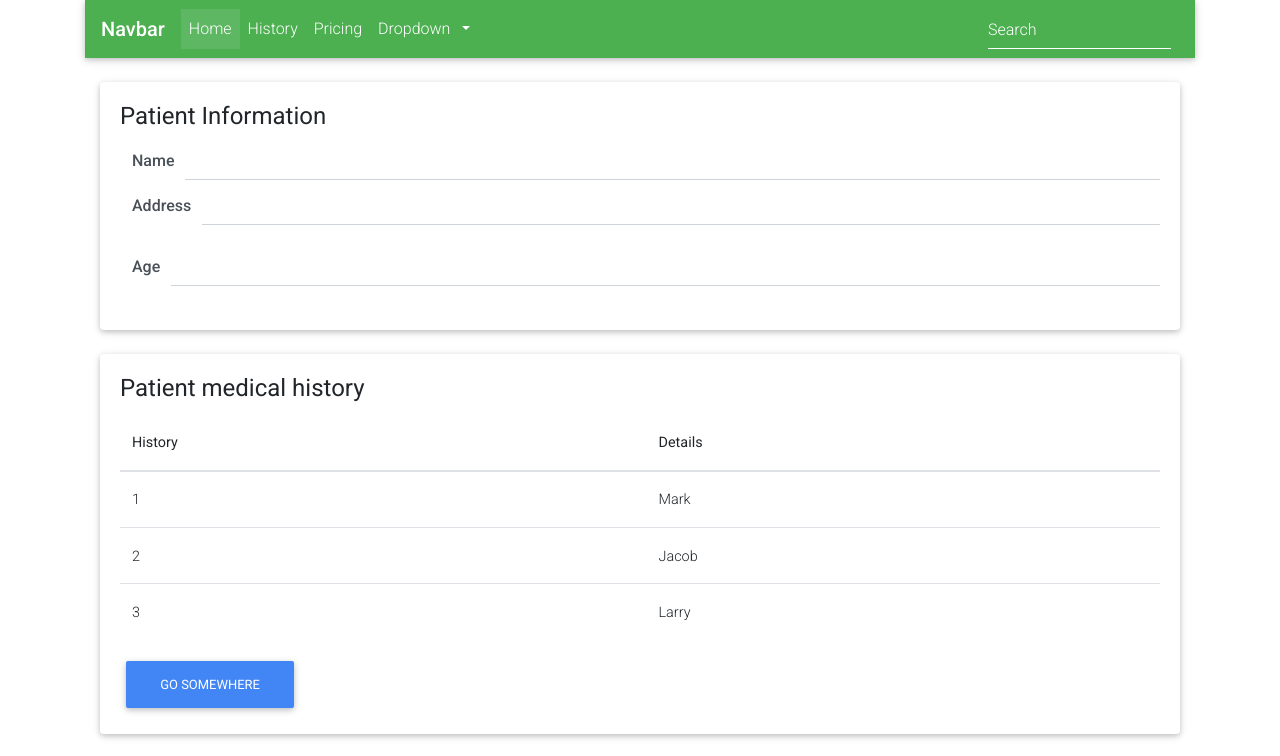
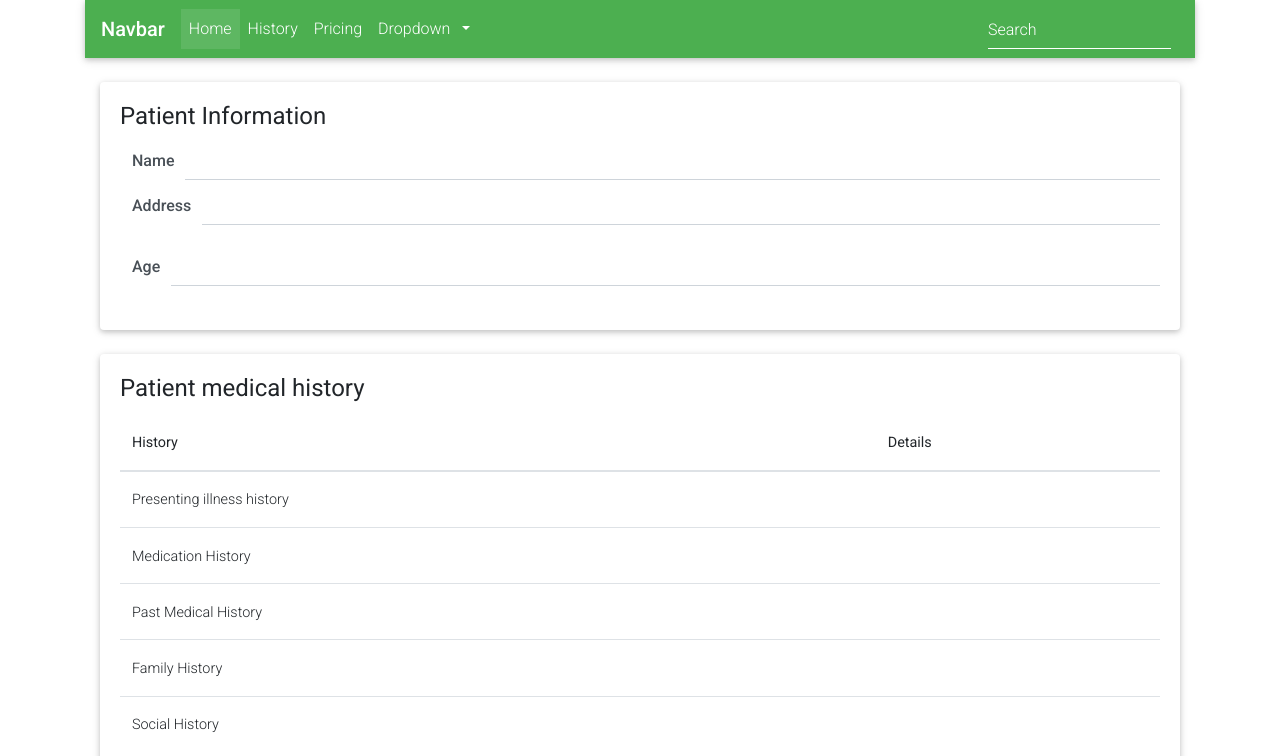
Before and after one commit to mwinamijr/Team-213-A-Front-End, a React (Create React App) app: page /history/1 in a window 1280 px wide. Shown: the top 756 px of the page. Built offline with nearby package versions, Linux system fonts and the light colour scheme; no server answers.

Commit message:
fixed history detail page

```diff
--- a/src/containers/History.js
+++ b/src/containers/History.js
@@ -10,7 +10,7 @@ class History extends Component {
     }
 
     componentDidMount() {
-      axios.get('http://127.0.0.1:8000/api/patientHistory/')
+      axios.get('http://127.0.0.1:8000/api/')
       .then(res => {
         this.setState({
           histories: res.data
--- a/src/containers/Historydetail.js
+++ b/src/containers/Historydetail.js
@@ -11,7 +11,7 @@ class HistoryDetail extends Component {
 
     componentDidMount() {
         const historyID = this.props.match.params.historyID;
-      axios.get(`http://127.0.0.1:8000/api/patientHistory/${historyID}`)
+      axios.get(`http://127.0.0.1:8000/api/${historyID}`)
       .then(res => {
         this.setState({
           history: res.data
@@ -29,14 +29,14 @@ class HistoryDetail extends Component {
             <MDBCardBody>
             <MDBCardTitle>Patient Information</MDBCardTitle>
               <MDBInputGroup
-                material containerClassName="mb-2 mt-0" prepend="Name"
+                material containerClassName="mb-2 mt-0" prepend="Name" value={this.state.history.name}
               />
               <MDBInputGroup
-                material containerClassName="mb-2 mt-0" prepend="Address"
+                material containerClassName="mb-2 mt-0" prepend="Address" value={this.state.history.address}
               />
               <MDBInputGroup
                 material conta
-                inerClassName="mb-2 mt-0" prepend="Age"
+                inerClassName="mb-2 mt-0" prepend="Age" value={this.state.history.age}
               />
               </MDBCardBody>
             </MDBCard>
@@ -54,16 +54,24 @@ class HistoryDetail extends Component {
                     </MDBTableHead>
                     <MDBTableBody>
                       <tr>
-                        <td>1</td>
-                        <td>Mark</td>
+                        <td>Presenting illness history</td>
+                        <td>{this.state.history.history_of_presenting_illness}</td>
                       </tr>
                       <tr>
-                        <td>2</td>
-                        <td>Jacob</td>
+                        <td>Medication History</td>
+                        <td>{this.state.history.medication_history}</td>
                       </tr>
                       <tr>
-                        <td>3</td>
-                        <td>Larry</td>
+                        <td>Past Medical History</td>
+                        <td>{this.state.history.past_medical_history}</td>
+                      </tr>
+                      <tr>
+                        <td>Family History</td>
+                        <td>{this.state.history.family_history}</td>
+                      </tr>
+                      <tr>
+                        <td>Social History</td>
+                        <td>{this.state.history.social_history}</td>
                       </tr>
                     </MDBTableBody>
                   </MDBTable>
```
